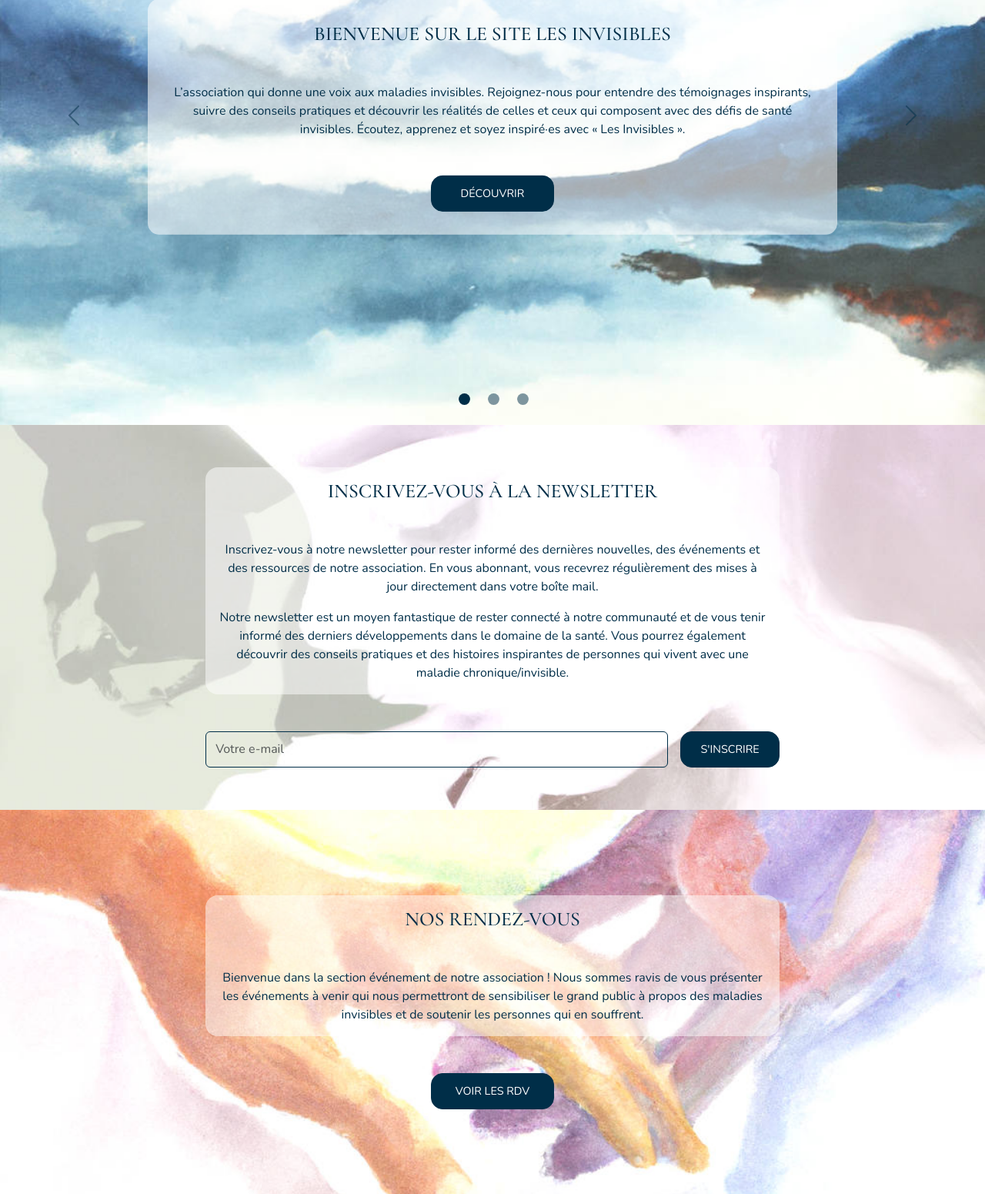
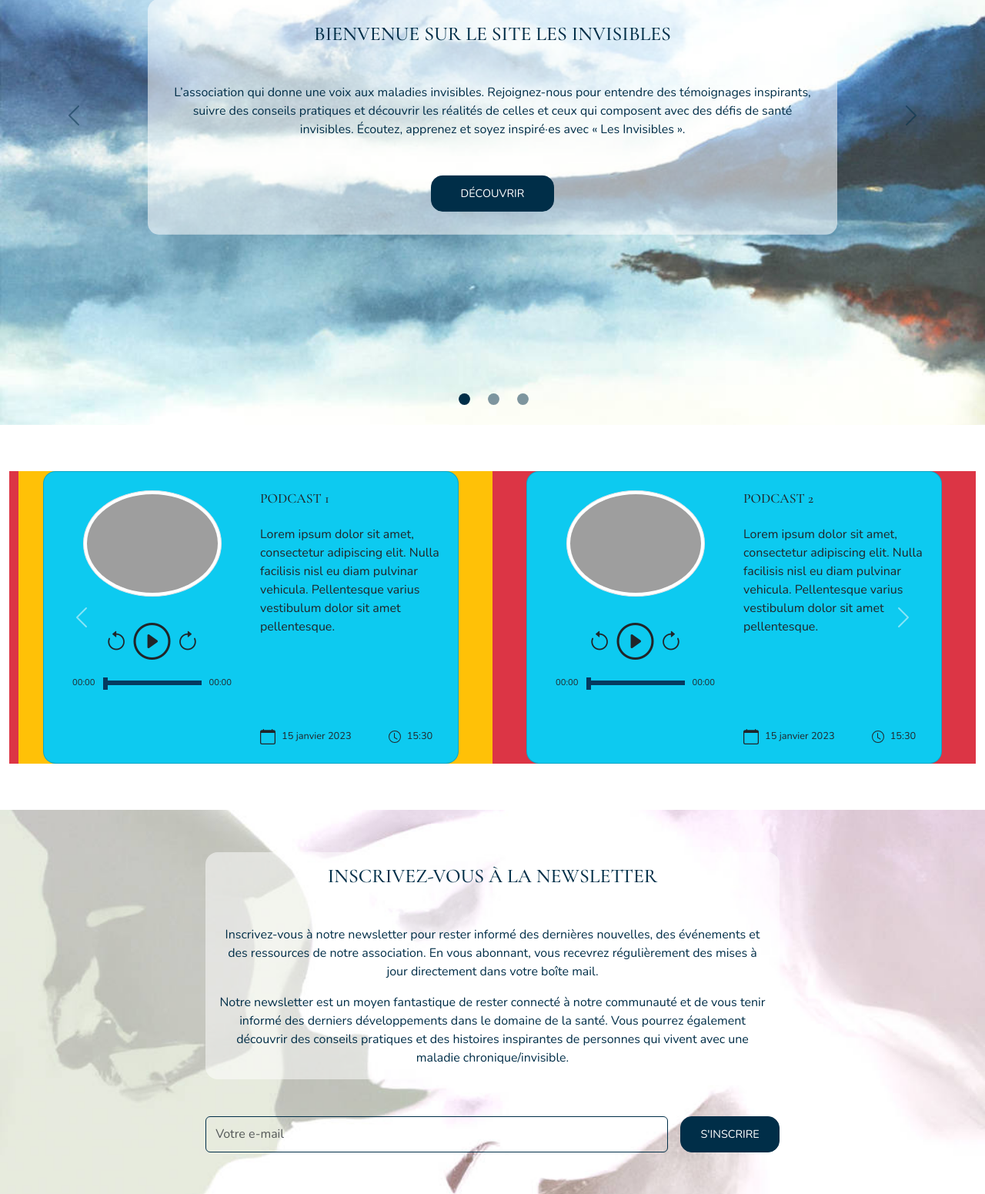
Before and after one commit to Cap0n3/Invisibles23, a Django app: page / in a window 1280 px wide. Shown: the part 248-1799 px from the top of the page at 77% size. Run offline with Django 4.2, Linux system fonts and the light colour scheme; some libraries are stand-ins or nearby versions; grey boxes are pictures that could not be loaded.

Commit message:
Started podcast section design

```diff
--- a/Invisibles23/src/sass/components/podcast-card/_mini-podcast.scss
+++ b/Invisibles23/src/sass/components/podcast-card/_mini-podcast.scss
@@ -5,8 +5,8 @@ $sliderThumbColor: #053a5f;
 $timerFontSize: 0.7rem;
 
 .small-podcast-card {
-    width: 550px;
-    height: 400px;
+    width: 540px;
+    height: 380px;
 }
 
 #podcast-thumbnail {
--- a/Invisibles23/website/static/website/css/main.css
+++ b/Invisibles23/website/static/website/css/main.css
@@ -132,8 +132,8 @@ nav.show {
 }
 
 .small-podcast-card {
-  width: 550px;
-  height: 400px;
+  width: 540px;
+  height: 380px;
 }
 
 #podcast-thumbnail {
--- a/Invisibles23/website/templates/website/components/podcast-carousel.html
+++ b/Invisibles23/website/templates/website/components/podcast-card.html
@@ -1,8 +1,9 @@
-<div class="card m-4 small-podcast-card">
+<div class="card small-podcast-card rounded-4 bg-info">
     <div class="card-body">
-        <div class="row h-100">
+        <div class="row h-100 p-2">
             <div class="col-6 d-flex flex-column align-items-center gap-2">
-                <img src="https://i.stack.imgur.com/3F4ia.jpg" class="img-thumbnail mb-3" id="podcast-thumbnail" alt="..." width="200" height="200" />
+                <!--MINI-PODCAST IMAGE-->
+                <img src="https://i.stack.imgur.com/3F4ia.jpg" class="img-thumbnail mb-3" id="podcast-thumbnail" alt="..." width="180" height="180" />
                 <div class="podControlsGroup d-flex justify-content-center align-items-center gap-2">
                     <!--MINI-PODCAST CONTROLS-->
                     <i class="bi bi-arrow-counterclockwise backTenBtn" onclick="backTenSeconds()"></i>
@@ -19,8 +20,8 @@
             </div>
             <div class="col-6 d-flex flex-column justify-content-between">
                 <div>
-                    <h5 class="card-title">Podcast Title</h5>
-                    <p class="card-text">Lorem ipsum dolor sit amet, consectetur adipiscing elit. Nulla facilisis nisl eu diam pulvinar vehicula. Pellentesque varius vestibulum dolor sit amet pellentesque. Ut in urna vel tellus rutrum sagittis nec eget quam. Fusce vehicula massa ac mi sagittis rutrum. Proin ac ligula ut felis faucibus pharetra.</p>
+                    <h5 class="card-title text-uppercase text-start mb-4">{{ podcast_title }}</h5>
+                    <p class="card-text text-start">Lorem ipsum dolor sit amet, consectetur adipiscing elit. Nulla facilisis nisl eu diam pulvinar vehicula. Pellentesque varius vestibulum dolor sit amet pellentesque.</p>
                 </div>
                 <!--PODACAST DATE & HOUR-->
                 <div class="d-flex align-items-center gap-5">
--- /dev/null
+++ b/Invisibles23/website/templates/website/components/podcast-section.html
@@ -0,0 +1,120 @@
+<section class="c2a-section container-fluid text-center {{ bg }}">
+    <div class="row w-100">
+        <!-- SLIDER FOR LARGE SCREEN -->
+        <div id="myCarousel1" class="carousel slide d-none d-lg-block bg-danger" data-bs-ride="carousel">
+            <div class="carousel-inner">
+                <div class="carousel-item active">
+                    <!-- Slide 1 content -->
+                    <div class="row">
+                        <div class="col-lg-6 d-flex justify-content-center bg-warning">
+                            <!-- Card 1 content for medium/large screens -->
+                            {% include "./podcast-card.html" with podcast_title="Podcast 1" %}
+                        </div>
+                        <div class="col-lg-6 d-flex justify-content-center">
+                            <!-- Card 2 content for medium/large screens -->
+                            {% include "./podcast-card.html" with podcast_title="Podcast 2" %}
+                        </div>
+                    </div>
+                </div>
+                <div class="carousel-item">
+                    <!-- Slide 2 content -->
+                    <div class="row">
+                        <div class="col-lg-6 d-flex justify-content-center">
+                            <!-- Card 3 content for medium/large screens -->
+                            {% include "./podcast-card.html" with podcast_title="Podcast 3" %}
+                        </div>
+                        <div class="col-lg-6 d-flex justify-content-center">
+                            <!-- Card 4 content for medium/large screens -->
+                            {% include "./podcast-card.html" with podcast_title="Podcast 4" %}
+                        </div>
+                    </div>
+                </div>
+            </div>
+            <!-- Controls -->
+            <button class="carousel-control-prev" type="button" data-bs-target="#myCarousel1" data-bs-slide="prev">
+                <span class="carousel-control-prev-icon" aria-hidden="true"></span>
+                <span class="visually-hidden">Previous</span>
+            </button>
+            <button class="carousel-control-next" type="button" data-bs-target="#myCarousel1" data-bs-slide="next">
+                <span class="carousel-control-next-icon" aria-hidden="true"></span>
+                <span class="visually-hidden">Next</span>
+            </button>
+        </div>
+        <!-- SLIDER FOR MEDIUM/SMALL SCREEN -->
+        <div id="myCarousel2" class="carousel slide d-lg-none" data-bs-ride="carousel">
+            <div class="carousel-inner">
+                <div class="carousel-item active">
+                    <!-- Slide 1 content -->
+                    <div class="row">
+                        <div class="col-12 d-flex justify-content-center">
+                            <!-- Card 1 content for medium/large screens -->
+                            {% include "./podcast-card.html" with podcast_title="Podcast 1" %}
+                        </div>
+                    </div>
+                </div>
+                <div class="carousel-item">
+                    <!-- Slide 2 content -->
+                    <div class="row">
+                        <div class="col-12 d-flex justify-content-center">
+                            <!-- Card 2 content for medium/large screens -->
+                            {% include "./podcast-card.html" with podcast_title="Podcast 2" %}
+                        </div>
+                    </div>
+                </div>
+                <div class="carousel-item">
+                    <!-- Slide 3 content -->
+                    <div class="row">
+                        <div class="col-12 d-flex justify-content-center">
+                            <!-- Card 3 content for medium/large screens -->
+                            {% include "./podcast-card.html" with podcast_title="Podcast 3" %}
+                        </div>
+                    </div>
+                </div>
+                <div class="carousel-item">
+                    <!-- Slide 4 content -->
+                    <div class="row">
+                        <div class="col-12 d-flex justify-content-center">
+                            <!-- Card 4 content for medium/large screens -->
+                            {% include "./podcast-card.html" with podcast_title="Podcast 4" %}
+                        </div>
+                    </div>
+                </div>
+            </div>
+
+            <!-- Controls -->
+            <button class="carousel-control-prev" type="button" data-bs-target="#myCarousel2" data-bs-slide="prev">
+                <span class="carousel-control-prev-icon" aria-hidden="true"></span>
+                <span class="visually-hidden">Previous</span>
+            </button>
+            <button class="carousel-control-next" type="button" data-bs-target="#myCarousel2" data-bs-slide="next">
+                <span class="carousel-control-next-icon" aria-hidden="true"></span>
+                <span class="visually-hidden">Next</span>
+            </button>
+        </div>
+        {% comment %} <div class="d-none d-lg-flex justify-content-between col-12">
+            {% include "./podcast-card.html" %}
+            {% include "./podcast-card.html" %}
+        </div> {% endcomment %}
+        {% comment %} <div id="carouselExampleInterval" class="carousel slide" data-bs-ride="carousel">
+            <div class="carousel-inner bg-warning">
+                <div class="carousel-item active bg-success">
+                    <div class="d-flex justify-content-center bg-secondary">
+                        {% include "./podcast-card.html" %}
+                        {% include "./podcast-card.html" %}
+
+                    </div>
+                </div>
+                <div class="carousel-item">{% include "./podcast-card.html" %}</div>
+                <div class="carousel-item">{% include "./podcast-card.html" %}</div>
+            </div>
+            <button class="carousel-control-prev" type="button" data-bs-target="#carouselExampleInterval" data-bs-slide="prev">
+                <span class="carousel-control-prev-icon" aria-hidden="true"></span>
+                <span class="visually-hidden">Previous</span>
+            </button>
+            <button class="carousel-control-next" type="button" data-bs-target="#carouselExampleInterval" data-bs-slide="next">
+                <span class="carousel-control-next-icon" aria-hidden="true"></span>
+                <span class="visually-hidden">Next</span>
+            </button>
+        </div> {% endcomment %}
+    </div>
+</section>
--- a/Invisibles23/website/templates/website/home.html
+++ b/Invisibles23/website/templates/website/home.html
@@ -5,7 +5,7 @@
     <!--HERO HEADER-->
     {% include "website/components/hero-header.html" %}
     <!--PODCAST CARDS-->
-    {% comment %} {% include "website/components/podcast-carousel.html" %} {% endcomment %}
+    {% include "website/components/podcast-section.html" %}
     <!--SECTION ABOUT-->
     {% for section in sections_content %}
         {% if section.name == "About" %}
```
Also changed, not shown: Invisibles23/src/js/modules/common/utils/form-validation.js (deleted, +0 -21 lines).
